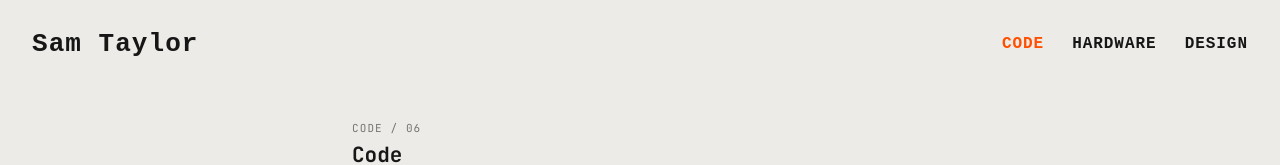
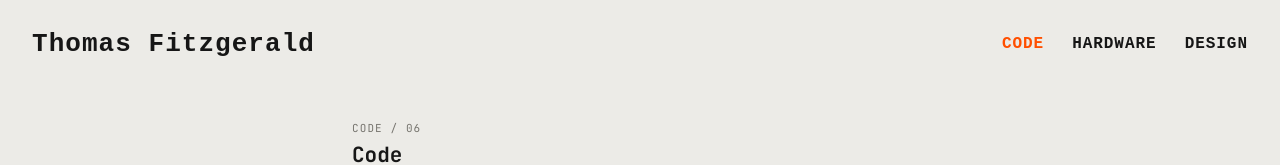
Before and after one commit to StaunchLemur29/portfolio, a website: page themes/_example/index.html in a window 1280 px wide. Shown: the top 165 px of the page. Drawn offline with Linux system fonts and the light colour scheme; a web font is replaced by a local one.

Commit message:
Design page themes: drop the dot, retake previews with the real name
The example site used for theme screenshots had a placeholder name
(Sam Taylor); it now says Thomas Fitzgerald and every preview.webp is retaken.

Co-Authored-By: Claude Opus 5.5 <noreply@anthropic.com>
Claude-Session: https://claude.ai/code/session_0166s5JyE7JZ2uR9c1HAjwLE

```diff
--- a/style.css
+++ b/style.css
@@ -521,7 +521,6 @@ img.thumb {
 }
 
 .tp-row[aria-pressed="true"] .tp-num { color: var(--accent); }
-.tp-row[aria-pressed="true"] .tp-name::after { content: " ●"; color: var(--accent); font-size: 9px; vertical-align: 2px; }
 
 
 /* ---------- 7. Design page: the theme previews at the bottom ---------- */
--- a/themes/_example/index.html
+++ b/themes/_example/index.html
@@ -37,7 +37,7 @@
      Open it with #preview-<theme> on the end, e.g. index.html#preview-saas -->
 <body data-page="code">
     <header class="navbar">
-        <a href="#" class="logo">Sam Taylor</a>
+        <a href="#" class="logo">Thomas Fitzgerald</a>
         <nav class="nav">
             <a href="#" class="active">CODE</a>
             <a href="#">HARDWARE</a>
```
Also changed, not shown: themes/aero/preview.webp, themes/consulting/preview.webp, themes/corporate/preview.webp, themes/finance/preview.webp, themes/original/preview.webp, themes/pf-01/preview.webp, themes/saas/preview.webp, themes/terminal/preview.webp.
